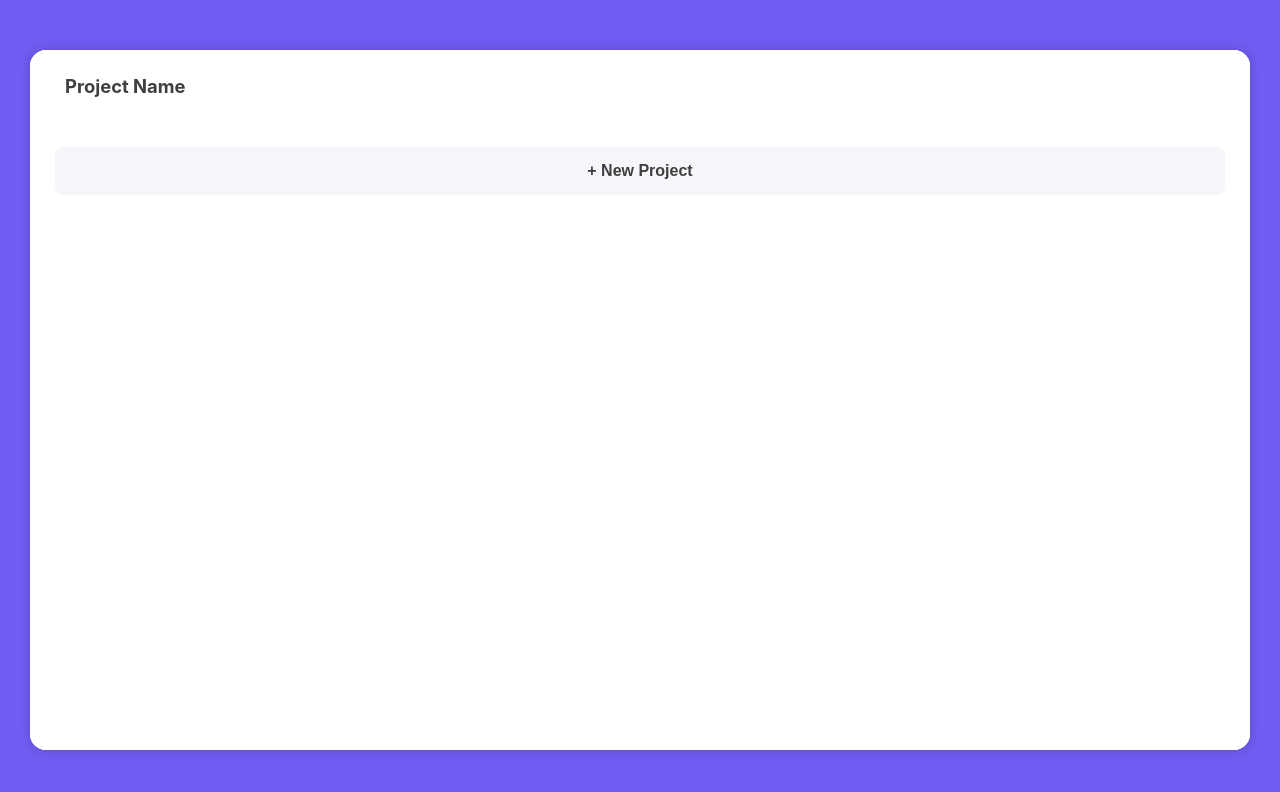
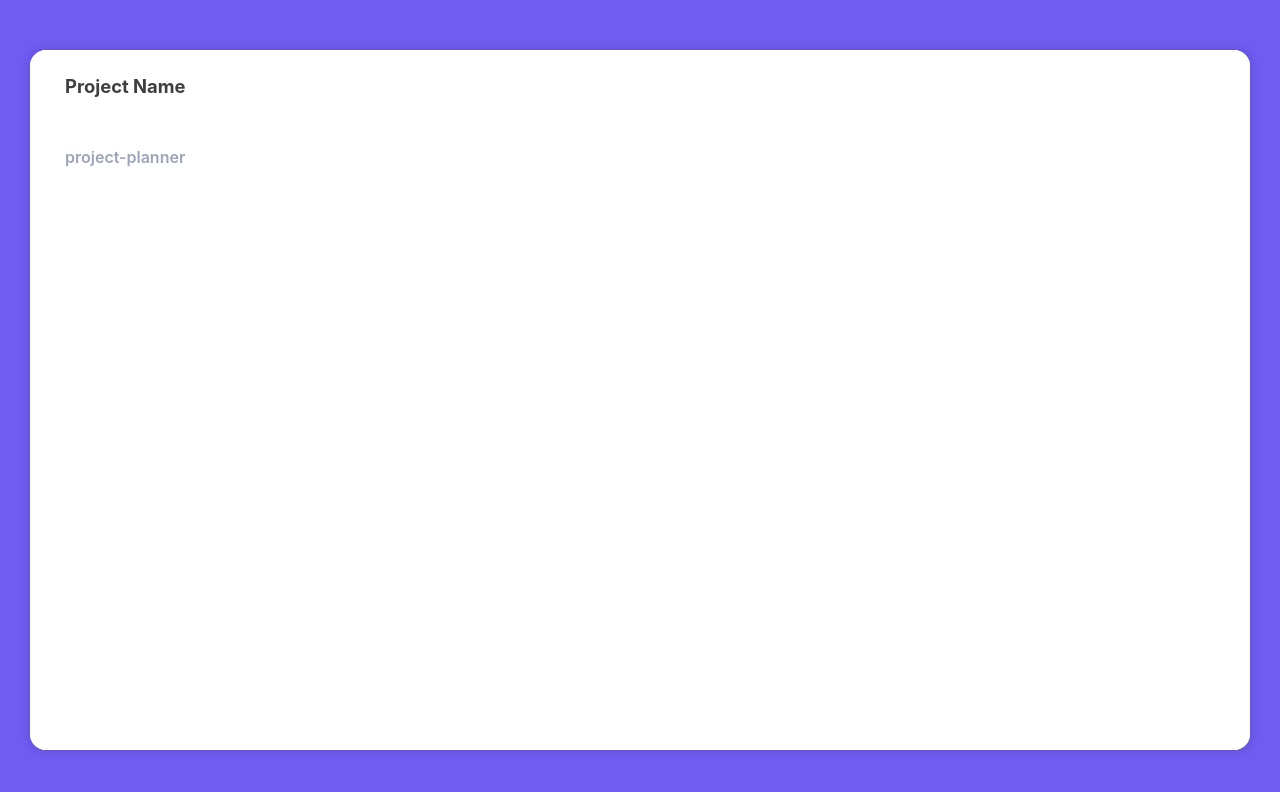
Before and after one commit to coltonehrman/project_showcase, a React (Create React App) app: page /#/ in a window 1280 px wide. Shown: the top 792 px of the page. Built offline with nearby package versions, Linux system fonts and the light colour scheme.

Commit message:
make app use static data by default

```diff
--- a/src/App.js
+++ b/src/App.js
@@ -1,14 +1,17 @@
-import React from 'react';
-import {
-  Route
-} from 'react-router-dom'
+import React, { useState } from 'react';
+import { Route } from 'react-router-dom'
 import NavBar from './components/NavBar'
 import Dashboard from './components/Dashboard'
 import DesignIdeas from './components/DesignIdeas'
-import './css/App.css';
+import './css/App.css'
+
+export const ModeContext = React.createContext('static')
 
 function App() {
+  const [mode, setMode] = useState('static')
+
   return (
+    <ModeContext.Provider value={{ mode, setMode }}>
       <div className="App">
         <div className="container">
           <NavBar />
@@ -46,6 +49,7 @@ function App() {
           </Route>
         </div>
       </div>
+    </ModeContext.Provider>
   )
 }
 
--- a/src/components/Dashboard.js
+++ b/src/components/Dashboard.js
@@ -1,12 +1,11 @@
-import React from 'react'
-import {
-  useParams
-} from 'react-router-dom'
+import React, { useContext } from 'react'
+import { useParams } from 'react-router-dom'
 import TechSection from './TechSection'
 import DescriptionSection from './DescriptionSection'
 import GoalSection from './GoalSection'
 import TargetAudienceSection from './TargetAudienceSection'
 import ImpactSection from './ImpactSection'
+import { ModeContext } from '../App'
 import storage from '../controllers/storage'
 import '../css/Dashboard.css'
 
@@ -38,8 +37,13 @@ const SocialLink = ({
 }
 
 const Dashboard = () => {
+  const { mode } = useContext(ModeContext)
+
   const { project } = useParams()
-  const store = storage.project(project)
+
+  const store = storage.project(project, {
+    staticData: (mode === 'static')
+  })
 
   return (
     <div className="dashboard">
--- a/src/components/DescriptionSection.js
+++ b/src/components/DescriptionSection.js
@@ -1,9 +1,12 @@
-import React, { useState } from 'react'
+import React, { useState, useContext } from 'react'
 import TextareaAutosize from 'react-textarea-autosize'
 import Section from './Section'
 import Card from './Card'
+import { ModeContext } from '../App'
 
 const DescriptionSection = ({ store }) => {
+  const { mode } = useContext(ModeContext)
+
   const [description, setDescription] = useState(
     store.getDescription()
   )
@@ -17,7 +20,7 @@ const DescriptionSection = ({ store }) => {
 
   return (
     <Section title="Project Description">
-      <Card onClick={() => setEditing(true)}>
+      <Card onClick={() => setEditing(mode === 'edit')}>
         <h4
           className="dashboard--description"
         >
--- a/src/components/GoalSection.js
+++ b/src/components/GoalSection.js
@@ -1,8 +1,11 @@
-import React, { useState } from 'react'
+import React, { useState, useContext } from 'react'
 import Section from './Section'
 import Card from './Card'
+import { ModeContext } from '../App'
 
 const GoalSection = ({ store }) => {
+  const { mode } = useContext(ModeContext)
+
   const [goals, setGoals] = useState(
     store.getGoals().map(g => ({
       text: g, editing: false
@@ -22,8 +25,10 @@ const GoalSection = ({ store }) => {
   }
 
   const editGoal = (i) => () => {
-    goals[i].editing = true
-    setGoals([...goals])
+    if (mode === 'edit') {
+      goals[i].editing = true
+      setGoals([...goals])
+    }
   }
 
   const doneEditing = (i) => () => {
@@ -65,7 +70,7 @@ const GoalSection = ({ store }) => {
           ))}
         </ul>
 
-        {!editing &&
+        {(mode === 'edit') && !editing &&
           <button
             className="dashboard--list__add"
             onClick={addGoal}
--- a/src/components/ImpactSection.js
+++ b/src/components/ImpactSection.js
@@ -1,8 +1,11 @@
-import React, { useState } from 'react'
+import React, { useState, useContext } from 'react'
 import Section from './Section'
 import Card from './Card'
+import { ModeContext } from '../App'
 
 const ImpactSection = ({ store }) => {
+  const { mode } = useContext(ModeContext)
+
   const [impacts, setImpacts] = useState(
     store.getImpacts().map(i => ({
       text: i, editing: false
@@ -22,8 +25,10 @@ const ImpactSection = ({ store }) => {
   }
 
   const editImpact = (i) => () => {
-    impacts[i].editing = true
-    setImpacts([...impacts])
+    if (mode === 'edit') {
+      impacts[i].editing = true
+      setImpacts([...impacts])
+    }
   }
 
   const doneEditing = (i) => () => {
@@ -65,7 +70,7 @@ const ImpactSection = ({ store }) => {
           ))}
         </ul>
 
-        {!editing &&
+        {(mode === 'edit') && !editing &&
           <button
             className="dashboard--list__add"
             onClick={addImpact}
--- a/src/components/NavBar.js
+++ b/src/components/NavBar.js
@@ -1,14 +1,80 @@
-import React, { useState } from 'react'
+import React, { useState, useContext } from 'react'
 import {
   Route,
   NavLink,
   useParams
 } from 'react-router-dom'
 import NavHeader from './NavHeader'
+import { ModeContext } from '../App'
 import storage from '../controllers/storage'
 import '../css/NavBar.css'
 
 const ProjectLinks = () => {
+  const { mode } = useContext(ModeContext)
+
+  const [projects, setProjects] = useState(
+    storage.getProjects({
+      staticData: (mode === 'static')
+    }).map(project => ({
+      text: project, editing: false
+    }))
+  )
+
+  const addNewProject = () => {
+    setProjects([...projects, { text: '', editing: true }])
+  }
+
+  const setProject = (i) => (e) => {
+    projects[i].text = e.target.value
+    setProjects([...projects])
+  }
+
+  const saveProject = (i) => () => {
+    projects[i].editing = false
+
+    if (projects[i].text.trim() === '') {
+      projects.splice(i, 1)
+      return setProjects([...projects])
+    }
+
+    setProjects([...projects])
+    storage.addProject(projects[i].text)
+  }
+
+  return (
+    <>
+      {projects.map((project, i) => (
+        (project.editing) ?
+          <input
+            key={i}
+            value={project.text}
+            className="navlink navlink--edit"
+            onChange={setProject(i)}
+            onBlur={saveProject(i)}
+            autoFocus
+          /> :
+          <NavLink
+            key={i}
+            to={`/${project.text}/`}
+            className="navlink"
+          >
+            {project.text}
+          </NavLink>
+      ))}
+
+      {mode === 'edit' &&
+        <button
+          className="navlink navlink--add"
+          onClick={addNewProject}
+        >
+          + New Project
+        </button>
+      }
+    </>
+  )
+}
+
+const ProjectDetailLinks = () => {
   const { project } = useParams()
 
   return (
@@ -97,68 +163,17 @@ const ProjectLinks = () => {
 }
 
 const NavBar = () => {
-  const [projects, setProjects] = useState(
-    storage.getProjects().map(project => ({
-      text: project, editing: false
-    }))
-  )
-
-  const addNewProject = () => {
-    setProjects([...projects, { text: '', editing: true }])
-  }
-
-  const setProject = (i) => (e) => {
-    projects[i].text = e.target.value
-    setProjects([...projects])
-  }
-
-  const saveProject = (i) => () => {
-    projects[i].editing = false
-
-    if (projects[i].text.trim() === '') {
-      projects.splice(i, 1)
-      return setProjects([...projects])
-    }
-
-    setProjects([...projects])
-    storage.project(projects[i].text)
-  }
-
   return (
     <div className="navbar">
       <NavHeader title="Project Name" />
 
       <div className="navbar--links">
         <Route path="/" exact>
-          {projects.map((project, i) => (
-            (project.editing) ?
-              <input
-                key={i}
-                value={project.text}
-                className="navlink navlink--edit"
-                onChange={setProject(i)}
-                onBlur={saveProject(i)}
-                autoFocus
-              /> :
-              <NavLink
-                key={i}
-                to={`/${project.text}/`}
-                className="navlink"
-              >
-                {project.text}
-              </NavLink>
-          ))}
-
-          <button
-            className="navlink navlink--add"
-            onClick={addNewProject}
-          >
-            + New Project
-          </button>
+          <ProjectLinks />
         </Route>
 
         <Route path="/:project">
-          <ProjectLinks />
+          <ProjectDetailLinks />
         </Route>
       </div>
     </div>
--- a/src/components/TargetAudienceSection.js
+++ b/src/components/TargetAudienceSection.js
@@ -1,8 +1,11 @@
-import React, { useState } from 'react'
+import React, { useState, useContext } from 'react'
 import Section from './Section'
 import Card from './Card'
+import { ModeContext } from '../App'
 
 const TargetAudienceSection = ({ store }) => {
+  const { mode } = useContext(ModeContext)
+
   const [audience, setAudience] = useState(
     store.getTargetAudience().map(ta => ({
       text: ta, editing: false
@@ -22,8 +25,10 @@ const TargetAudienceSection = ({ store }) => {
   }
 
   const editAudience = (i) => () => {
-    audience[i].editing = true
-    setAudience([...audience])
+    if (mode === 'edit') {
+      audience[i].editing = true
+      setAudience([...audience])
+    }
   }
 
   const doneEditing = (i) => () => {
@@ -65,7 +70,7 @@ const TargetAudienceSection = ({ store }) => {
           ))}
         </ul>
 
-        {!editing &&
+        {(mode === 'edit') && !editing &&
           <button
             className="dashboard--list__add"
             onClick={addAudience}
--- a/src/components/TechSection.js
+++ b/src/components/TechSection.js
@@ -1,5 +1,6 @@
-import React, { useState } from 'react'
+import React, { useState, useContext } from 'react'
 import Section from './Section'
+import { ModeContext } from '../App'
 
 const noop = () => {}
 
@@ -62,6 +63,8 @@ const TechTab = ({
 }
 
 const TechSection = ({ store }) => {
+  const { mode } = useContext(ModeContext)
+
   const [tech, setTech] = useState(
     store.getTech().map(t => ({
       text: t, editing: false
@@ -81,8 +84,10 @@ const TechSection = ({ store }) => {
   }
 
   const setEditingFor = (i) => () => {
-    tech[i].editing = true
-    setEditing(true)
+    if (mode === 'edit') {
+      tech[i].editing = true
+      setEditing(true)
+    }
   }
 
   const finishEditingTech = (i) => () => {
@@ -112,7 +117,7 @@ const TechSection = ({ store }) => {
         </TechTab>
       ))}
 
-      {!editing && <TechTab
+      {(mode === 'edit') && !editing && <TechTab
         last
         color="transparent"
         styles={{
--- a/src/controllers/storage.js
+++ b/src/controllers/storage.js
@@ -1,3 +1,5 @@
+import _staticJSON from '../data.json'
+
 const Storage = () => {
   const STORAGE_KEY = 'projects_data'
 
@@ -13,9 +15,27 @@ const Storage = () => {
   }
 
   const _controller = {
-    getProjects: () => Object.keys(_data.projects),
-    project: (project) => {
-      const _get = () => _data.projects[project]
+    getProjects: ({ staticData = false } = {}) => {
+      if (staticData) {
+        return Object.keys(_staticJSON.projects)
+      }
+
+      return Object.keys(_data.projects)
+    },
+    addProject: (project) => {
+      if (!_data.projects[project]) {
+        _data.projects[project] = {}
+        _save()
+      }
+    },
+    project: (project, { staticData = false } = {}) => {
+      let _get
+
+      if (staticData) {
+        _get = () => _staticJSON.projects[project]
+      } else {
+        _get = () => _data.projects[project]
+      }
 
       const _pc = {
         // GETTERS
@@ -52,12 +72,6 @@ const Storage = () => {
         }
       }
 
-      // Initalize project if not set already
-      if (!_get()) {
-        _data.projects[project] = {}
-        _save()
-      }
-
       return _pc
     }
   }
--- /dev/null
+++ b/src/data.json
@@ -0,0 +1,31 @@
+{
+  "projects": {
+    "project-planner": {
+      "technologies": [
+        "React",
+        "JS",
+        "SASS",
+        "CSS3",
+        "HTML5"
+      ],
+      "description": "A project planner for beginners to help them plan out projects step by step. Helps junior developers start projects from scratch, with all things in mind before they even start coding. Focuses on project planning, setup, testing, and design.\n\nA project showcase for beginners to show off their work/projects to recruiters and friends. It helps the developer to really pick out and show the \"sparkles\" in each and every project.",
+      "goals": [
+        "Create an all-in-one platform to plan projects",
+        "Be able to organize and showcase projects",
+        "Have a platform that forces planning beforehand"
+      ],
+      "targetAudience": [
+        "Job Seekers",
+        "Students",
+        "Junior Developers",
+        "Project Managers"
+      ],
+      "impacts": [
+        "Help out struggling young developers",
+        "Create a planner mindset",
+        "Relieve having to worry about the details",
+        "Reduce stress when starting a new project"
+      ]
+    }
+  }
+}
```
Lines whose indentation alone changed are shown as unchanged.
